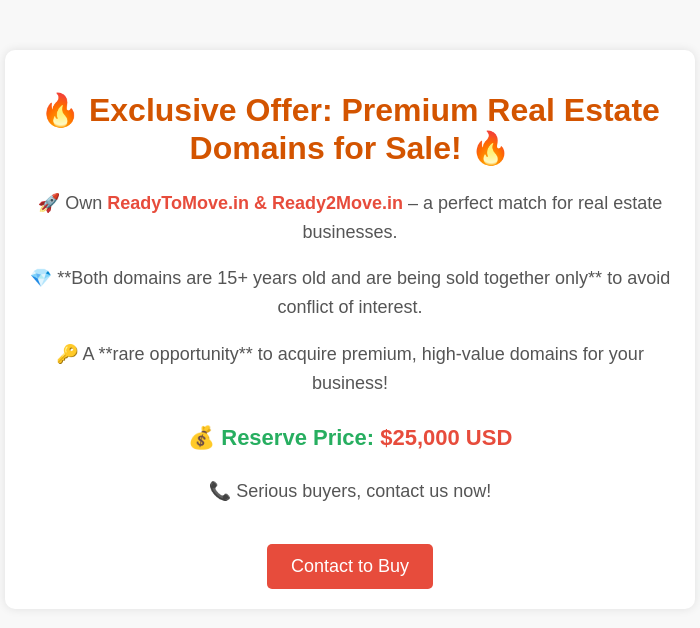
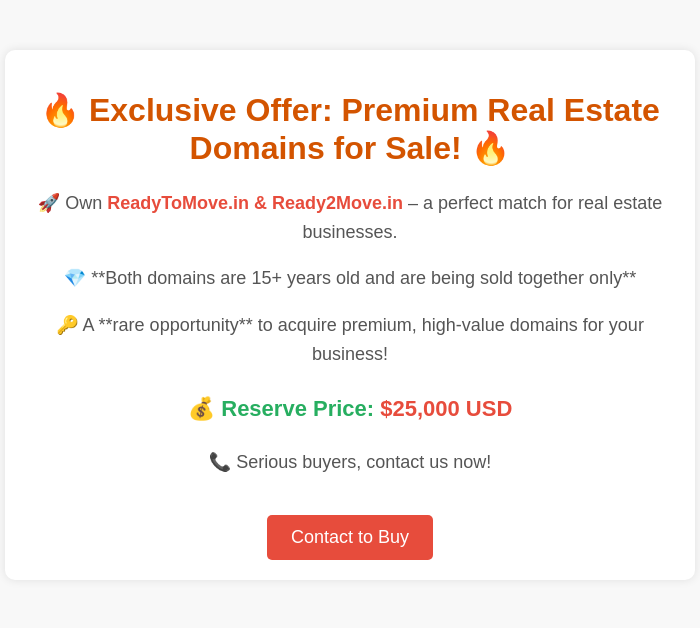
Before and after one commit to vijayjs101/ready2move, a plain HTML site: page index.html in a window 1280 px wide. Shown: the whole page, without its empty margins (290-990 px from the left). Drawn offline with Linux system fonts and the light colour scheme.

Commit message:
Update index.html

```diff
--- a/index.html
+++ b/index.html
@@ -61,7 +61,7 @@
     <div class="container">
         <h1>🔥 Exclusive Offer: Premium Real Estate Domains for Sale! 🔥</h1>
         <p>🚀 Own <span class="highlight">ReadyToMove.in & Ready2Move.in</span> – a perfect match for real estate businesses.</p>
-        <p>💎 **Both domains are 15+ years old and are being sold together only** to avoid conflict of interest.</p>
+        <p>💎 **Both domains are 15+ years old and are being sold together only** </p>
         <p>🔑 A **rare opportunity** to acquire premium, high-value domains for your business!</p>
         <p class="price">💰 Reserve Price: <span class="highlight">$25,000 USD</span></p>
         <p>📞 Serious buyers, contact us now!</p>
```
